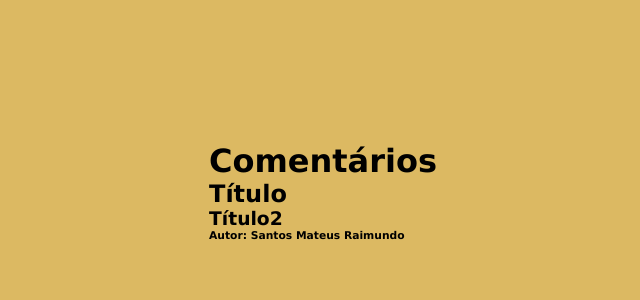
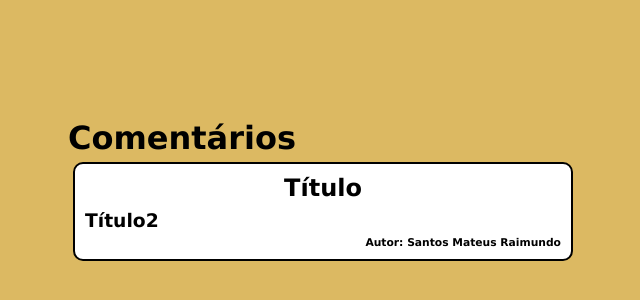
Before and after one commit to santosraimundo/ReactJS, a React (Create React App) app in the folder react003/: page / in a window 1280 px wide. Shown: the part 208-508 px from the top of the page, without its empty margins (317-957 px from the left). Built offline with nearby package versions, Linux system fonts and the light colour scheme.

Commit message:
features to my site

```diff
--- a/react003/src/components/Comment.css
+++ b/react003/src/components/Comment.css
@@ -0,0 +1,18 @@
+.comment{
+    width: 500px;
+    border: solid 2px black;
+    background-color: white;
+    margin: 5px;
+    padding: 10px;
+    border-radius: 10px;
+}
+.title{
+    padding-bottom: 8px;
+    text-align: center;
+}
+.title2{
+    padding-bottom: 5px;
+}
+.author{
+    text-align: right;
+}
--- a/react003/src/components/Comment.jsx
+++ b/react003/src/components/Comment.jsx
@@ -3,10 +3,10 @@ import "./Comment.css";
 function Comment(){
     return(
         <>
-            <section>
-                <h1>Título</h1>
-                <h3>Título2</h3>
-                <h6>Autor: Santos Mateus Raimundo</h6>
+            <section className="comment">
+                <h1 className="title">Título</h1>
+                <h3 className="title2">Título2</h3>
+                <h6 className="author">Autor: Santos Mateus Raimundo</h6>
             </section>
         </>
     )
```
